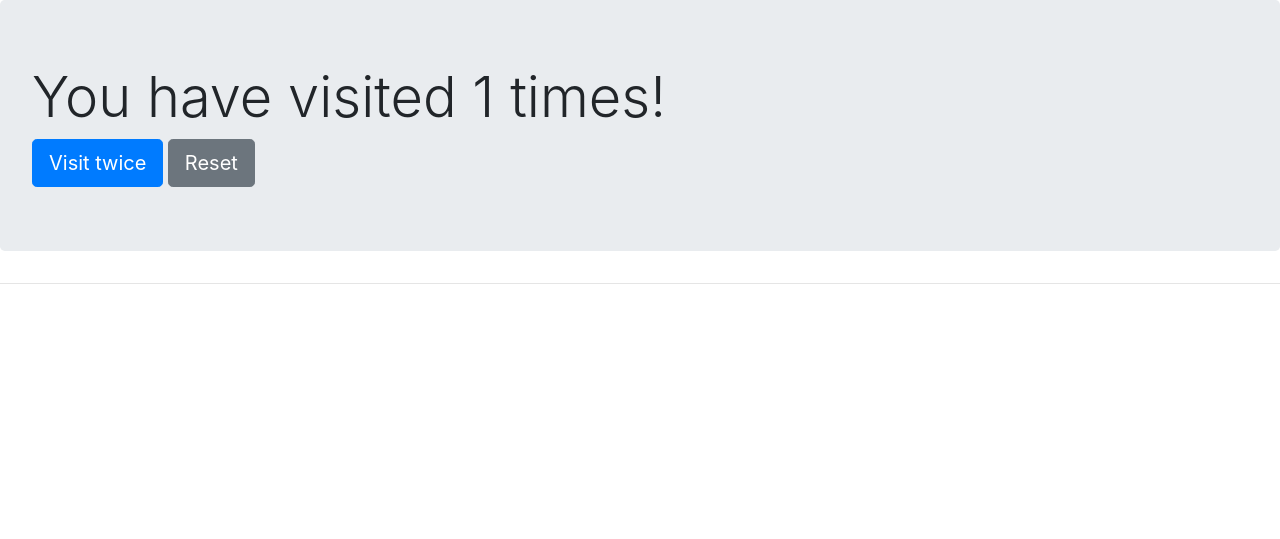
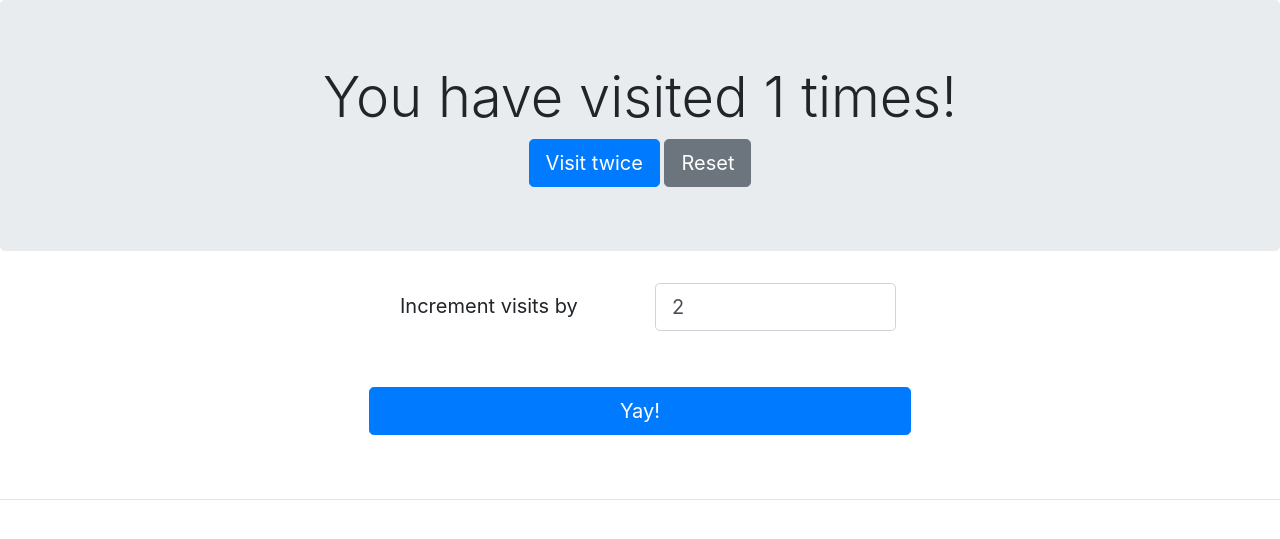
Before and after one commit to balajirama/counter, a Flask app: page / in a window 1280 px wide. Shown: the top 539 px of the page. Run offline with Flask 2, Linux system fonts and the light colour scheme; some libraries are stand-ins or nearby versions.

Commit message:
Did sensei bonus 1

```diff
--- a/server.py
+++ b/server.py
@@ -21,5 +21,10 @@ def twice():
     session['visits']+=1
     return redirect("/")
 
+@app.route("/add", methods=['POST'])
+def increment():
+    session['visits'] += int(request.form['incr'])-1
+    return redirect("/")
+
 if __name__ == '__main__':
     app.run(debug=True)
--- a/templates/checker.html
+++ b/templates/checker.html
@@ -5,10 +5,26 @@ Counter
 {% endblock %}
 
 {% block content %}
-<div class="jumbotron">
+<div class="jumbotron text-center">
   <h1 class="display-4">You have visited {{session['visits']}} times!</h1>
   <a class="btn btn-primary btn-lg" href="/twice">Visit twice</a>
   <a class="btn btn-secondary btn-lg" href="/reset">Reset</a>
+</div>
+
+<div style="margin-left: 30%;margin-right: 30%;">
+  <form action="/add" method="post">
+    <div class="row">
+      <div class="col">
+        <label class="form-control-lg">Increment visits by</label>
+      </div>
+      <div class="col">
+        <input type="number" name="incr" class="form-control form-control-lg" placeholder="2" value="2">
+      </div>
+    </div>
+    <div class="row">
+      <button type="submit" class="my-5 btn btn-primary btn-block btn-lg">Yay!</button>
+    </div>
+  </form>
 </div>
 {% endblock %}
 
```
